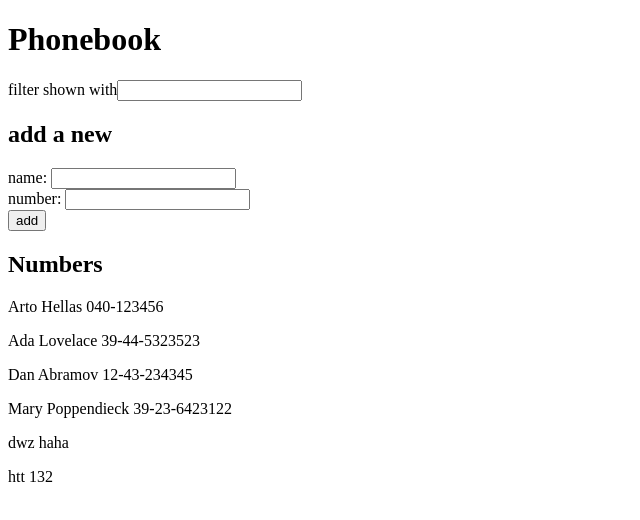
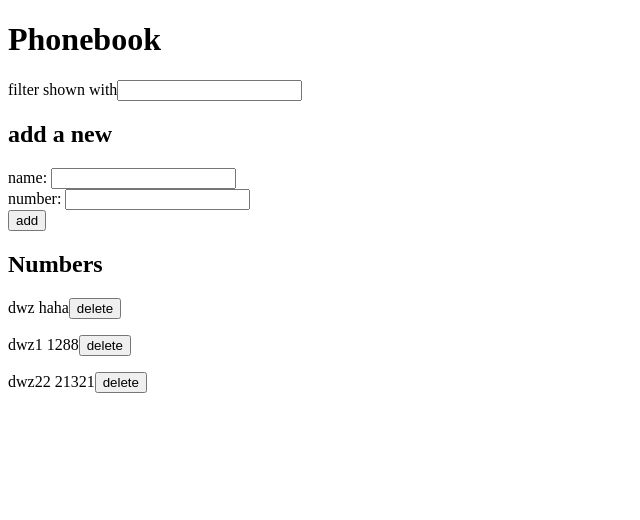
Before and after one commit to WuzhouDu/FullStackOpen, a React (Vite) app in the folder part2/phoneBook/: page / in a window 1280 px wide. Shown: the top 520 px of the page, without its empty margins (0-640 px from the left). Built offline with nearby package versions, Linux system fonts and the light colour scheme; data requests are answered from the project's data file.

Commit message:
finish 2.14

```diff
--- a/part2/phoneBook/db.json
+++ b/part2/phoneBook/db.json
@@ -1,34 +1,19 @@
 {
   "persons": [
-    {
-      "name": "Arto Hellas",
-      "number": "040-123456",
-      "id": "1"
-    },
-    {
-      "name": "Ada Lovelace",
-      "number": "39-44-5323523",
-      "id": "2"
-    },
-    {
-      "name": "Dan Abramov",
-      "number": "12-43-234345",
-      "id": "3"
-    },
-    {
-      "name": "Mary Poppendieck",
-      "number": "39-23-6423122",
-      "id": "4"
-    },
     {
       "id": "0ee0",
       "name": "dwz",
       "number": "haha"
     },
     {
-      "id": "bebc",
-      "name": "htt",
-      "number": "132"
+      "id": "f1b1",
+      "name": "dwz1",
+      "number": "1288"
+    },
+    {
+      "id": "5b66",
+      "name": "dwz22",
+      "number": "21321"
     }
   ]
 }
--- a/part2/phoneBook/src/App.jsx
+++ b/part2/phoneBook/src/App.jsx
@@ -22,27 +22,41 @@ const App = () => {
 
   const handleAddName = (event) => {
     event.preventDefault();
-    // if (persons.every((person) => !areTheseObjectsEqual(person, { name: newName }))) {
-    //   setPersons(persons.concat({ name: newName, number: newPhone }));
-    // }
-    // else {
-    //   window.alert(`${newName} is already added to phonebook`);
-    // }
-
-    // setNewName('');
-    // setNewPhone('');
-    const newElement = {name: newName, number: newPhone};
+    const newElement = { name: newName, number: newPhone };
+    if (persons.every(eachPerson => eachPerson.name !== newElement.name)) {
       personService
         .addNewPhoneBookElement(newElement)
         .then(res => {
           console.log(res);
           setNewName('');
+          setNewPhone('');
           setPersons([...persons, res.data]);
         });
+    }
+    else {
+      window.alert(`${newName} is already added to phonebook`);
+      setNewName('');
+      setNewPhone('');
+    }
   }
 
   const handleSearchChange = (e) => {
     setSearchName(e.target.value);
+  }
+
+  const onDeletePersonHandle = (deletedPerson) => {
+    // console.log(`delete id ${id}`);
+    if (window.confirm(`Delete ${deletedPerson.name} ?`)) {
+      personService
+        .deletePhoneBookElement(deletedPerson.id)
+        .then(res => {
+          console.log(res);
+          setPersons(persons.filter(each => each.id !== deletedPerson.id));
+        })
+        .catch(err => {
+          console.log(err);
+        });
+    }
   }
 
   useEffect(() => {
@@ -54,6 +68,7 @@ const App = () => {
         setPersons(res.data);
       })
   }, []);
+
 
   return (
     <div>
@@ -67,7 +82,7 @@ const App = () => {
 
       <h2>Numbers</h2>
 
-      <Persons persons={persons} searchName={searchName}/>
+      <Persons persons={persons} searchName={searchName} onDeleteHandle={onDeletePersonHandle} />
     </div>
   )
 }
--- a/part2/phoneBook/src/Persons.jsx
+++ b/part2/phoneBook/src/Persons.jsx
@@ -1,7 +1,12 @@
-const Persons = ({ persons, searchName }) => (
+const Persons = ({ persons, searchName, onDeleteHandle }) => (
     <>
-        {persons.filter((person) => person.name.toLowerCase().includes(searchName.toLowerCase())).map(person => <p key={person.name}>{person.name} {person.number}</p>)}
+        {persons.filter((person) => person.name.toLowerCase().includes(searchName.toLowerCase())).map(person =>
+        <p key={person.name}>{person.name} {person.number}
+            <button onClick={() => onDeleteHandle(person)}>delete</button>
+        </p>)}
     </>
 )
 
+
+
 export default Persons;
--- a/part2/phoneBook/src/persons.js
+++ b/part2/phoneBook/src/persons.js
@@ -11,4 +11,9 @@ const addNewPhoneBookElement = (newElement) => {
         .post(baseURL, newElement);
 }
 
-export default {fetchAll, addNewPhoneBookElement};
+const deletePhoneBookElement = (id) => {
+    return axios
+            .delete(`${baseURL}/${id}`);
+}
+
+export default {fetchAll, addNewPhoneBookElement, deletePhoneBookElement};
```
Lines whose indentation alone changed are shown as unchanged.
